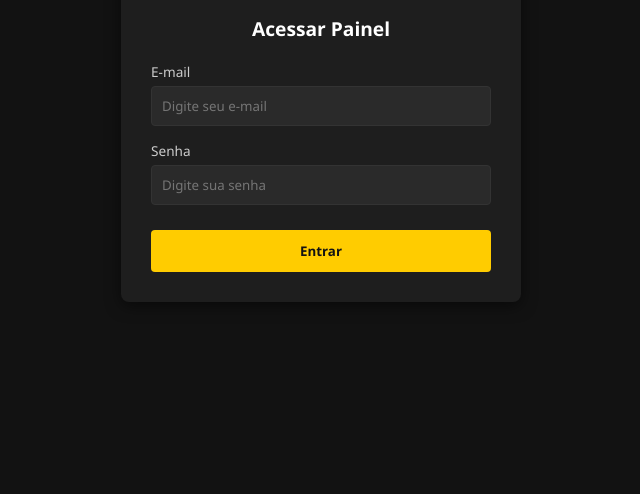
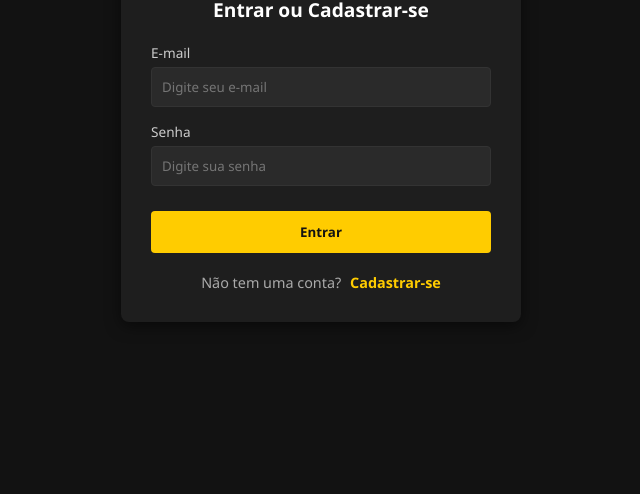
Before and after one commit to josue973/PROJETO-JJEV-ENTREGA-3, a plain HTML site: page index.html in a window 1280 px wide. Shown: the part 306-800 px from the top of the page, without its empty margins (319-959 px from the left). Drawn offline with Linux system fonts and the light colour scheme.

Commit message:
Adicionado link de cadastrar-se abaixo do botao

```diff
--- a/index.html
+++ b/index.html
@@ -14,7 +14,7 @@
         </header>
 
         <form class="login-form">
-            <h2>Acessar Painel</h2>
+            <h2>Entrar ou Cadastrar-se</h2>
             <div class="input-group">
                 <label for="email">E-mail</label>
                 <input type="email" id="email" placeholder="Digite seu e-mail" required>
@@ -23,7 +23,13 @@
                 <label for="password">Senha</label>
                 <input type="password" id="password" placeholder="Digite sua senha" required>
             </div>
-            <button type="submit" class="btn-primary">Entrar</button>
+                        <button type="submit" class="btn-primary">Entrar</button>
+
+            <!-- Nova linha adicionada abaixo -->
+            <div class="signup-link">
+                Não tem uma conta? <a href="#">Cadastrar-se</a>
+            </div>
+        </form>
         </form>
     </div>
 
--- a/style.css
+++ b/style.css
@@ -87,3 +87,22 @@ body {
 .btn-primary:hover {
     background-color: #e6b800;
 }
+/* Espaçamento e estilo do link de cadastro */
+.signup-link {
+    margin-top: 20px;
+    font-size: 0.9rem;
+    color: #aaaaaa;
+}
+
+.signup-link a {
+    color: #ffcc00; /* Amarelo idêntico ao botão */
+    text-decoration: none;
+    font-weight: bold;
+    margin-left: 5px;
+    transition: color 0.2s;
+}
+
+.signup-link a:hover {
+    color: #ffffff; /* Fica branco quando passa o mouse por cima */
+    text-decoration: underline;
+}
```
